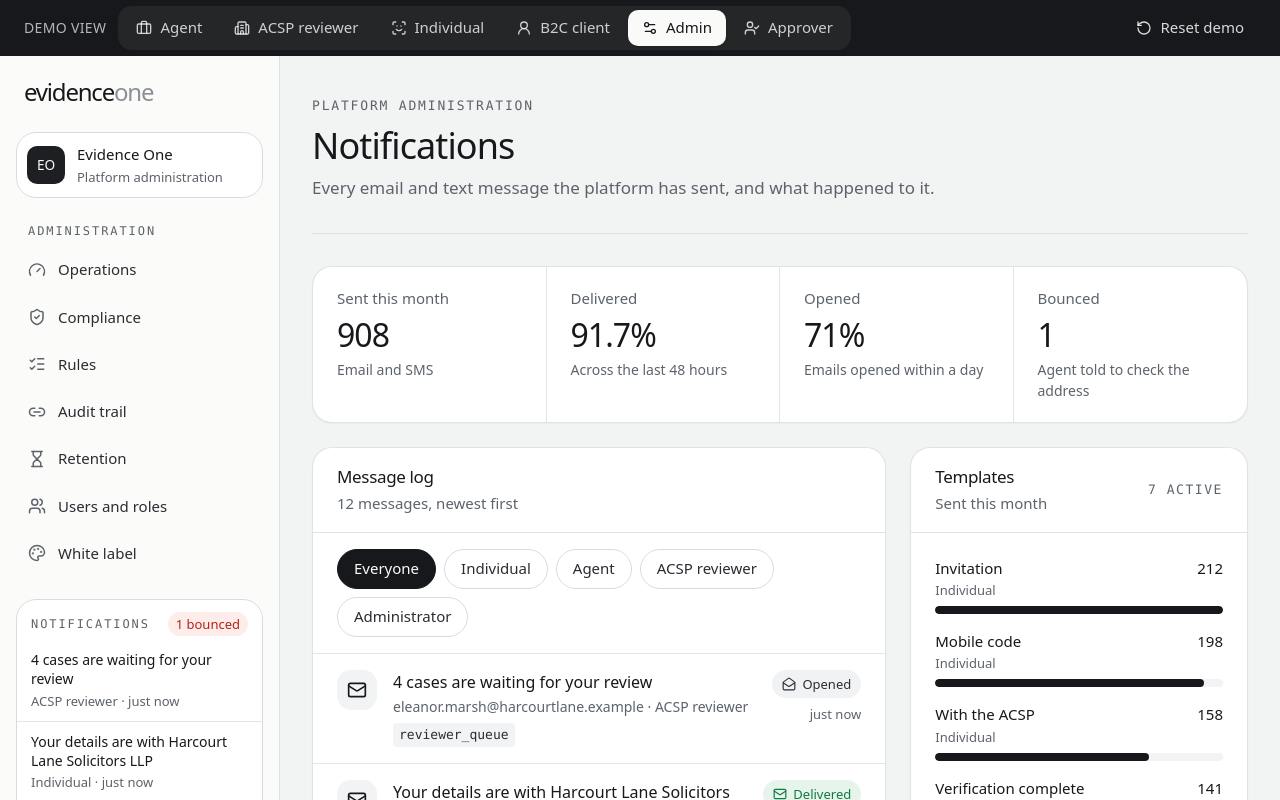
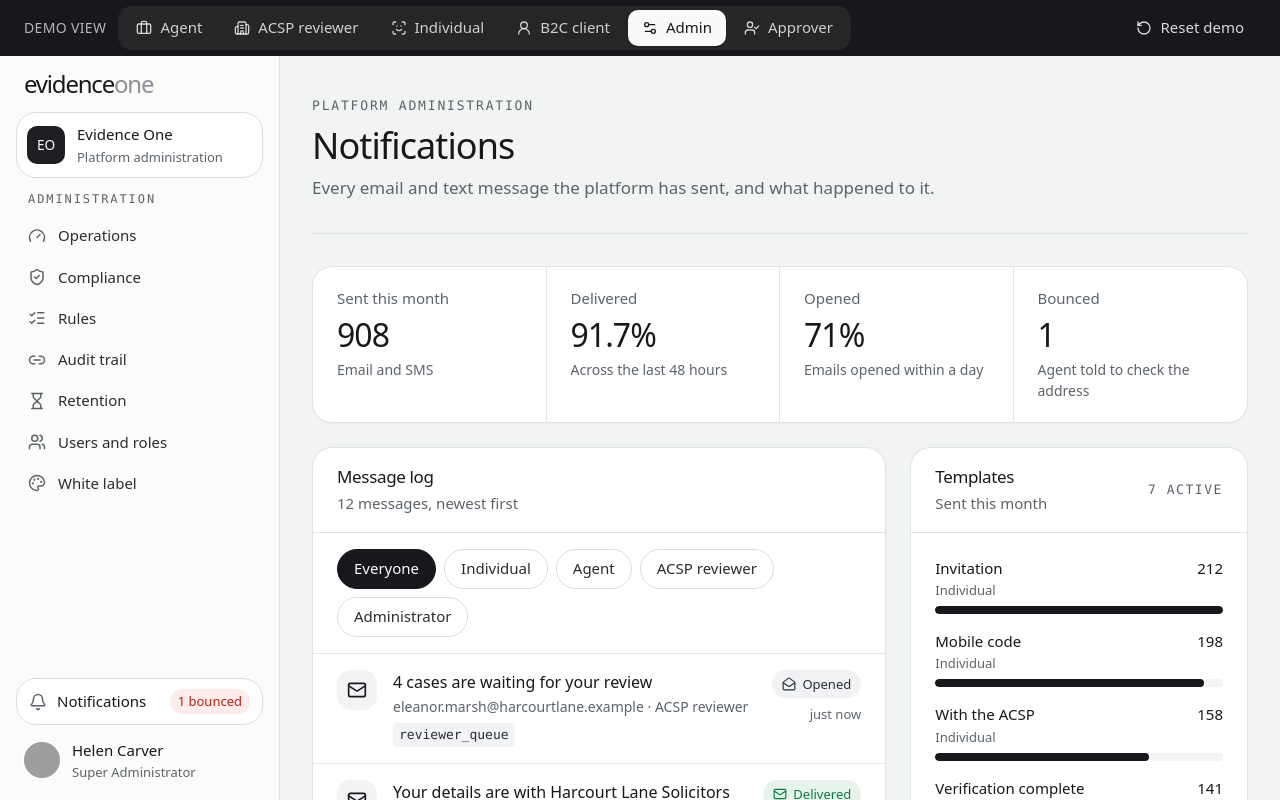
Before and after one commit to evidenceonecouk/EvidenceOne, a React (Vite) app: page /admin/notifications in a window 1280 px wide. Shown: the top 800 px of the page. Built offline with nearby package versions, Linux system fonts and the light colour scheme; grey boxes are pictures that could not be loaded; a web font is replaced by a local one.

Commit message:
Bug Fixes

```diff
--- a/src/components/layout/PortalShell.tsx
+++ b/src/components/layout/PortalShell.tsx
@@ -225,21 +225,26 @@ function Sidebar({
       : user.name
 
   return (
-    <div className="flex h-full flex-col gap-6 p-4">
+    <div className="flex h-full flex-col gap-5 p-4 short:gap-3 short:py-3">
       <Link
         to="/"
         onClick={onNavigate}
-        className="px-2 pt-2"
+        className="shrink-0 px-2 pt-2 short:pt-1"
         aria-label="Evidence One home"
       >
         <Logo />
       </Link>
-      <OrgSwitcher persona={persona} />
-      <nav aria-label={section}>
+      <div className="shrink-0">
+        <OrgSwitcher persona={persona} />
+      </div>
+      <nav
+        aria-label={section}
+        className="-mx-1 min-h-0 flex-1 overflow-y-auto px-1 [scrollbar-width:thin]"
+      >
         <p className="px-3 font-mono text-[0.75rem] tracking-[0.16em] text-slate uppercase">
           {section}
         </p>
-        <ul className="mt-2 space-y-1">
+        <ul className="mt-2 space-y-1 short:space-y-0.5 shorter:space-y-0">
           {items.map((item) => (
             <li key={item.to}>
               <NavLink
@@ -248,7 +253,7 @@ function Sidebar({
                 onClick={onNavigate}
                 className={({ isActive }) =>
                   cn(
-                    'group flex items-center gap-3 rounded-xl px-3 py-2.5 text-[0.9375rem] transition-[background-color,color] duration-150',
+                    'group flex items-center gap-3 rounded-xl px-3 py-2.5 text-[0.9375rem] short:py-2 shorter:py-1.5 transition-[background-color,color] duration-150',
                     isActive
                       ? 'bg-ink text-paper shadow-[0_8px_20px_-12px_rgb(22_24_27/0.7)]'
                       : 'text-graphite hover:bg-ink/[0.05] hover:text-ink',
@@ -287,7 +292,7 @@ function Sidebar({
         </ul>
       </nav>
 
-      <div className="mt-auto space-y-3">
+      <div className="shrink-0 space-y-3 short:space-y-2">
         {persona === 'admin' && (
           <NotificationsPreview onNavigate={onNavigate} />
         )}
@@ -295,6 +300,7 @@ function Sidebar({
           className={cn(
             'rounded-2xl bg-[linear-gradient(140deg,#16181b,#2b2f36)] p-4 text-paper',
             persona === 'admin' && 'hidden',
+            'short:hidden',
           )}
         >
           <ShieldCheck className="size-5 text-highlight" aria-hidden="true" />
--- a/src/features/admin/NotificationsPreview.tsx
+++ b/src/features/admin/NotificationsPreview.tsx
@@ -1,3 +1,4 @@
+import { Bell } from 'lucide-react'
 import { useMemo } from 'react'
 import { Link } from 'react-router'
 import { buildMessages } from '@/data/adminPages'
@@ -13,52 +14,41 @@ export function useMessages() {
   )
 }
 
-/** Sidebar preview: the latest message and a link to the full log. */
+/** Sidebar preview: one compact row linking to the full log, with the latest subject when there is room. */
 export function NotificationsPreview({
   onNavigate,
 }: {
   onNavigate?: () => void
 }) {
   const messages = useMessages()
-  const latest = messages.slice(0, 2)
+  const latest = messages[0]
   const bounced = messages.filter((m) => m.state === 'bounced').length
   return (
-    <section
-      aria-labelledby="sidebar-notifications"
-      className="rounded-2xl border border-line bg-white"
+    <Link
+      to="/admin/notifications"
+      onClick={onNavigate}
+      aria-label={`Notifications${bounced ? `, ${bounced} bounced` : ''}. View all notifications`}
+      className="group block rounded-2xl border border-line bg-white px-3 py-2.5 transition-colors duration-150 hover:border-silver focus-visible:ring-[3px] focus-visible:ring-ink focus-visible:outline-none"
     >
-      <div className="flex items-center justify-between px-3.5 pt-3 pb-1">
-        <h2
-          id="sidebar-notifications"
-          className="font-mono text-[0.75rem] tracking-[0.16em] text-slate uppercase"
-        >
+      <span className="flex min-w-0 items-center gap-2.5">
+        <Bell
+          className="size-[1.125rem] shrink-0 text-slate group-hover:text-ink"
+          aria-hidden="true"
+        />
+        <span className="min-w-0 flex-1 truncate text-[0.9375rem] font-medium text-ink">
           Notifications
-        </h2>
+        </span>
         {bounced > 0 && (
-          <span className="rounded-full bg-decline-wash px-2 py-0.5 text-[0.8125rem] font-medium text-decline">
+          <span className="shrink-0 rounded-full bg-decline-wash px-2 py-0.5 text-[0.8125rem] font-medium whitespace-nowrap text-decline">
             {bounced} bounced
           </span>
         )}
-      </div>
-      <ul className="divide-y divide-line/70">
-        {latest.map((m) => (
-          <li key={m.id} className="px-3.5 py-2.5">
-            <p className="line-clamp-2 text-[0.875rem] leading-snug text-ink">
-              {m.subject}
-            </p>
-            <p className="mt-0.5 text-[0.8125rem] text-slate">
-              {m.audience} · {timeAgo(m.at)}
-            </p>
-          </li>
-        ))}
-      </ul>
-      <Link
-        to="/admin/notifications"
-        onClick={onNavigate}
-        className="block rounded-b-2xl border-t border-line/70 px-3.5 py-2.5 text-[0.875rem] font-medium text-ink transition-colors hover:bg-mist focus-visible:ring-[3px] focus-visible:ring-ink focus-visible:outline-none"
-      >
-        View all notifications
-      </Link>
-    </section>
+      </span>
+      {latest && (
+        <span className="mt-1 block truncate pl-[1.75rem] text-[0.8125rem] text-slate short:hidden">
+          {latest.subject} · {timeAgo(latest.at)}
+        </span>
+      )}
+    </Link>
   )
 }
--- a/src/features/individual/IndividualJourney.tsx
+++ b/src/features/individual/IndividualJourney.tsx
@@ -62,7 +62,7 @@ export function IndividualJourney() {
 
   if (!vc || !person || !company || !entry || !spec) {
     return (
-      <div className="mx-auto max-w-[88rem] sm:px-6 sm:py-10">
+      <div className="mx-auto max-w-[88rem] sm:px-6">
         <PhoneFrame>
           <AppBar stage={0} hideProgress />
           <Screen>
--- a/src/features/individual/JourneyShell.tsx
+++ b/src/features/individual/JourneyShell.tsx
@@ -19,8 +19,8 @@ export function JourneyShell({
   children: ReactNode
 }) {
   return (
-    <div className="mx-auto grid max-w-[92rem] items-start gap-12 px-0 sm:px-8 sm:py-5 lg:grid-cols-[1fr_auto_1fr]">
-      <aside className="hidden lg:sticky lg:top-24 lg:block lg:pt-24">
+    <div className="mx-auto grid max-w-[92rem] items-center gap-12 px-0 sm:px-8 lg:grid-cols-[1fr_auto_1fr]">
+      <aside className="hidden lg:block">
         <p className="font-mono text-[0.8125rem] tracking-[0.14em] text-slate uppercase">
           {step.caption.kicker}
         </p>
@@ -48,7 +48,7 @@ function LiveFeed({ caseId }: { caseId: string }) {
     .reverse()
   return (
     <aside
-      className="hidden lg:sticky lg:top-24 lg:block lg:pt-24"
+      className="hidden lg:block"
       aria-label="Audit trail for this case"
     >
       <p className="font-mono text-[0.8125rem] tracking-[0.14em] text-slate uppercase">
--- a/src/features/individual/visuals/ChipRead.tsx
+++ b/src/features/individual/visuals/ChipRead.tsx
@@ -150,11 +150,11 @@ function ChipData({
   ]
   return (
     <div className="flex h-full flex-col rounded-2xl border border-line bg-white px-3.5 pt-3 pb-2.5 shadow-[0_16px_36px_-24px_rgb(22_24_27/0.45)]">
-      <div className="flex items-center justify-between">
-        <span className="font-mono text-[0.6875rem] tracking-[0.14em] text-slate uppercase">
+      <div className="flex items-center justify-between gap-2">
+        <span className="truncate font-mono text-[0.6875rem] tracking-[0.14em] whitespace-nowrap text-slate uppercase">
           From the chip
         </span>
-        <span className="flex gap-1">
+        <span className="flex shrink-0 gap-1">
           <Tag
             label="SIG"
             from={CHIP_AT.connected}
@@ -198,7 +198,7 @@ function ChipData({
                 key={f.label}
                 className={cn('min-w-0', f.wide && 'col-span-2')}
               >
-                <dt className="text-[0.625rem] leading-tight text-slate">
+                <dt className="truncate text-[0.625rem] leading-tight text-slate">
                   {f.label}
                 </dt>
                 <dd className="mt-0.5 h-4 truncate text-[0.75rem] leading-4 font-medium tracking-[0.02em] text-ink">
@@ -218,8 +218,8 @@ function ChipData({
         {p < CHIP_AT.signature ? (
           <>
             <Loader2 className="size-3 animate-spin" />
-            <span>Checking signature</span>
-            <span className="ml-auto font-mono tracking-[0.08em]">
+            <span className="whitespace-nowrap">Checking signature</span>
+            <span className="ml-auto truncate font-mono tracking-[0.08em]">
               {hex(facts.number + Math.floor(p * 2), 12).replace(
                 /(.{4})/g,
                 '$1 ',
@@ -229,7 +229,7 @@ function ChipData({
         ) : (
           <>
             <ShieldCheck className="size-3.5 text-ink" />
-            <span className="text-ink">Signature valid</span>
+            <span className="whitespace-nowrap text-ink">Signature valid</span>
             <span className="ml-auto truncate">
               Issued by {facts.issuingCountry}
             </span>
--- a/src/index.css
+++ b/src/index.css
@@ -1,5 +1,9 @@
 @import 'tailwindcss';
 @import 'tw-animate-css';
+
+/* Short laptop viewports: the portal sidebar tightens in two steps. `shorter` is registered last so it wins. */
+@custom-variant short (@media (max-height: 820px));
+@custom-variant shorter (@media (max-height: 680px));
 
 /*
   Evidence One design tokens.
```
Also changed, not shown: src/components/phone/PhoneFrame.tsx (+49 -6 lines).
